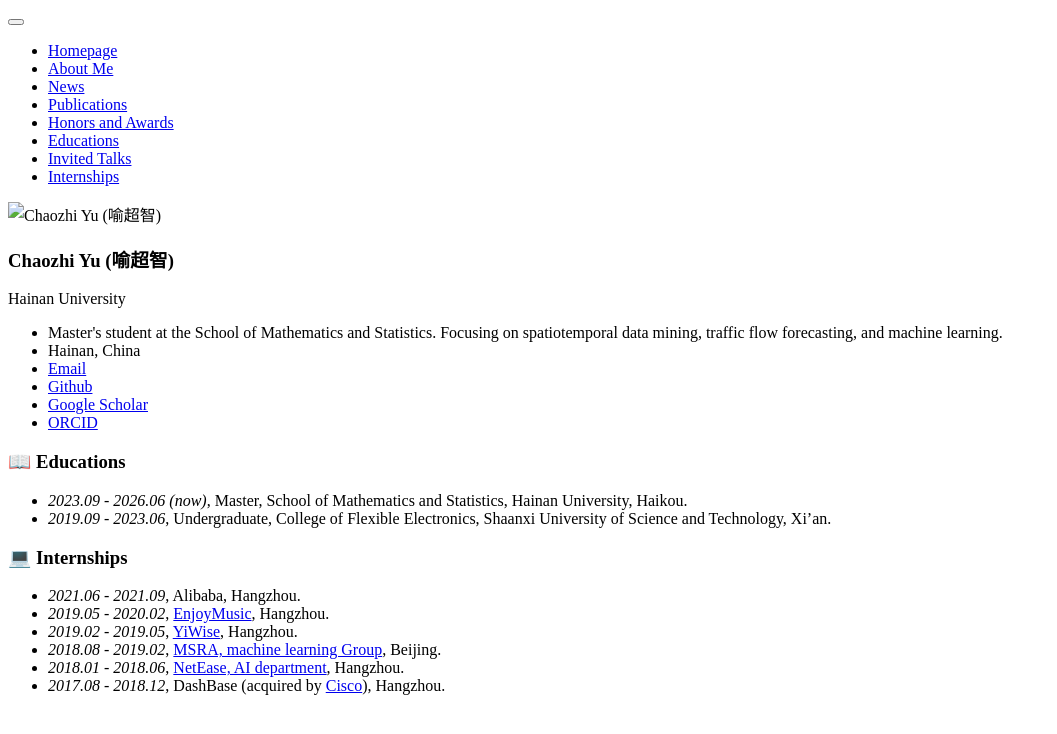
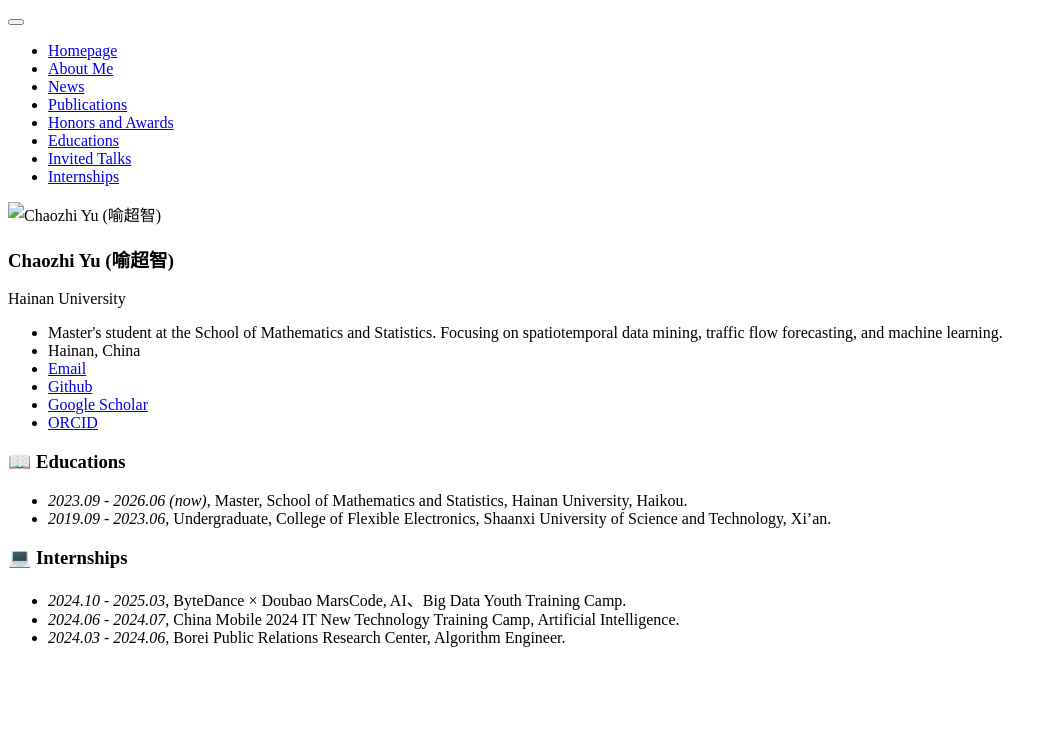
Before and after one commit to yuchaozhi/yuchaozhi.github.io, a Jekyll site: the page built from _pages/includes/others.md, in a window 1280 px wide. Shown: the top 734 px of the page, without its empty margins (0-1057 px from the left). Built offline with Jekyll 4.4.1, drawn with Linux system fonts in a browser that asks for light colours; our own code applies the rules of GitHub Pages for plain Markdown files.

```diff
--- a/_pages/includes/others.md
+++ b/_pages/includes/others.md
@@ -14,9 +14,6 @@
 
 # 💻 Internships
 
-- *2021.06 - 2021.09*, Alibaba, Hangzhou.
-- *2019.05 - 2020.02*, [EnjoyMusic](https://enjoymusic.ai/), Hangzhou.
-- *2019.02 - 2019.05*, [YiWise](https://www.yiwise.com/), Hangzhou.
-- *2018.08 - 2019.02*, [MSRA, machine learning Group](https://www.microsoft.com/en-us/research/group/machine-learning-research-group/), Beijing.
-- *2018.01 - 2018.06*, [NetEase, AI department](https://hr.163.com/zc/12-ai/index.html), Hangzhou.
-- *2017.08 - 2018.12*, DashBase (acquired by [Cisco](https://blogs.cisco.com/news/349511)), Hangzhou.
+- *2024.10 - 2025.03*, ByteDance × Doubao MarsCode, AI、Big Data Youth Training Camp.
+- *2024.06 - 2024.07*, China Mobile 2024 IT New Technology Training Camp, Artificial Intelligence.
+- *2024.03 - 2024.06*, Borei Public Relations Research Center, Algorithm Engineer.
```
